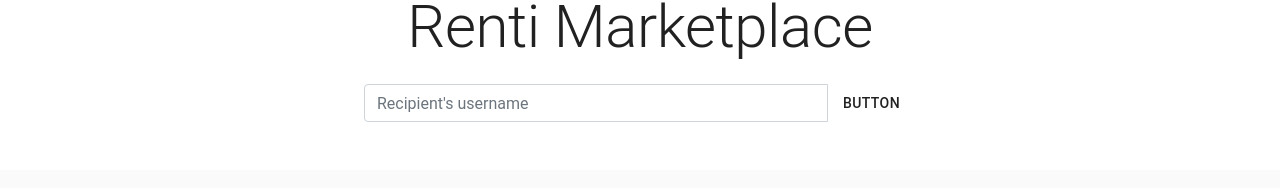
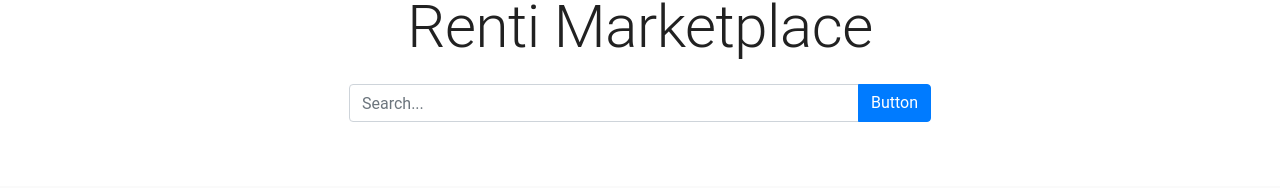
Before and after one commit to renti-software/frontend-web, a React (Create React App) app in the folder renti/: page / in a window 1280 px wide. Shown: the part 137-325 px from the top of the page. Built offline with nearby package versions, Linux system fonts and the light colour scheme.

Commit message:
add search bar

```diff
--- a/renti/src/Marketplace.js
+++ b/renti/src/Marketplace.js
@@ -84,15 +84,17 @@ export default function Marketplace() {
             <Typography component="h1" variant="h2" align="center" color="textPrimary" gutterBottom>
               Renti Marketplace
             </Typography>
-            <div>
-              <InputGroup class="App-header">
+            <div class="row">
+              <InputGroup className="mb-3">
                 <FormControl
-                  placeholder="Recipient's username"
-                  aria-label="Recipient's username"
+                  placeholder="Search..."
+                  aria-label="Search product"
                   aria-describedby="basic-addon2"
                 />
                 <InputGroup.Append>
-                  <Button variant="outline-primary">Button</Button>
+                  <Button variant="outlined-primary" class="btn btn-primary">
+                    Button
+                  </Button>
                 </InputGroup.Append>
               </InputGroup>
             </div>
```
